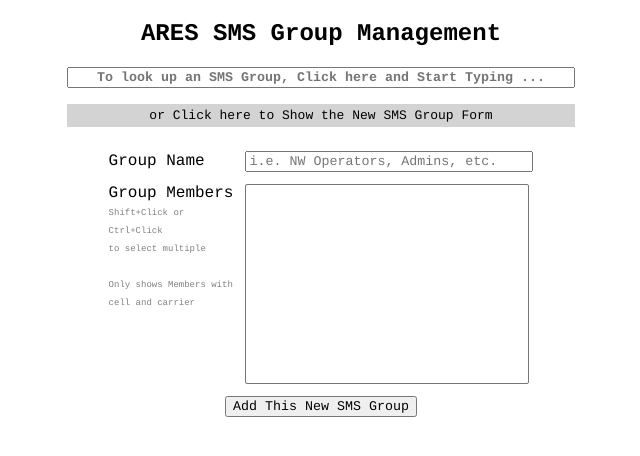
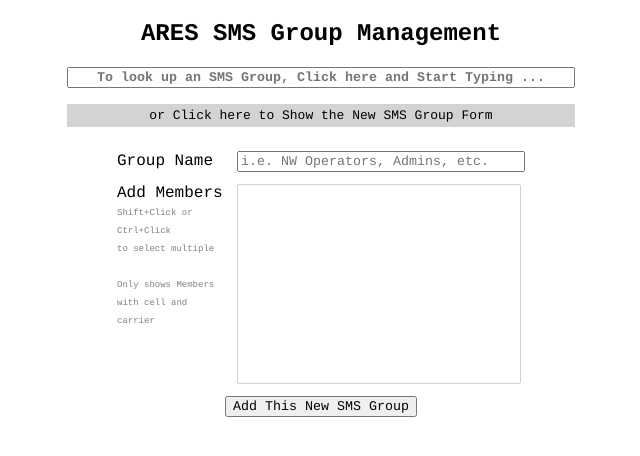
Before and after one commit to areslax/comms-log-toolkit, a PHP site: page /ARES_SMS_Group_Manage.php in a window 1280 px wide, after a click on "or Click here to Show the New SMS Group Form". Shown: the top 456 px of the page, without its empty margins (319-959 px from the left). Run offline with PHP 8.4, Linux system fonts and the light colour scheme; tables that the repository leaves empty or names only in its code hold one stand-in row (values such as "Sample post"); a stand-in replaces the project's code that opens the database connection; lists and menus that the app fills with data are empty; some libraries are stand-ins or nearby versions.

Commit message:
group sms message cronjob

```diff
--- a/ARES_SMS_Group_Manage.php
+++ b/ARES_SMS_Group_Manage.php
@@ -28,10 +28,11 @@ if (!empty($_POST['updatesmsgroup'])) {
 }
 
 //got message to group
+$sentmsg = "";
 if (!empty($_POST['sendmsg']) && !empty($_POST['smsgid'])) {
 	//enter into SMS_Queue
-	$sendts = (empty($_POST['smsq_send_ts'])) ? date("YmdHis"):date("YmdHis",strtotime($_POST['smsq_send_ts']));
-	$sentts = (empty($_POST['smsq_send_ts'])) ? date("YmdHis"):NULL;
+	$sendts = (empty($_POST['smsq_send_ts'])) ? date("YmdHi"):date("YmdHi",strtotime($_POST['smsq_send_ts']));
+	$sentts = (empty($_POST['smsq_send_ts'])) ? $sendts:NULL;
 	$q = $conn->prepare("insert into SMS_Queue (smsg_id,smsq_send_ts,smsq_sent_ts,smsq_message) values (:smsgid,:sendts,:sentts,:msg)");
 	$q->execute(array(':smsgid'=>$_POST['smsgid'],':sendts'=>$sendts,':sentts'=>$sentts,':msg'=>$_POST['smsq_message']));
 	//send immediately
@@ -44,13 +45,14 @@ if (!empty($_POST['sendmsg']) && !empty($_POST['smsgid'])) {
 		//get member cell+carrier and send message
 		$msg = @strip_tags($_POST['smsq_message']);
 		$msg = @stripslashes($msg);
+		$hed = "From: ares@areslax.org";
 		$delim = array("-","_"," ",".","(",")");
 		foreach($mids as $mid) {
 			$m = $conn->prepare("select mc_data,mc_carrier,carrier_ext from Member_Contacts left outer join Mobile_Carriers on Mobile_Carriers.carrier_id=Member_Contacts.mc_carrier where m_id=".$mid." and mc_carrier is not NULL and mc_type='4' limit 1");
 			$m->execute();
 			$to = $m->fetchAll(PDO::FETCH_ASSOC);
 			$addr = str_replace($delim,"",$to[0]['mc_data']).$to[0]['carrier_ext'];
-			mail($addr,"ARES SMS Message",$msg);
+			mail($addr,"ARES SMS Message",$msg,$hed);
 		}
 		$sentmsg .= "<div style='font-weight:bold;color:green;'>SMS Message sent!</div><script>setTimeout(\"location.href='ARES_SMS_Group_Manage.php?smsgid=".$_POST['smsgid']."'\",2000);</script>";
 	}
@@ -83,10 +85,10 @@ if ((!empty($_GET['smsgid']) && $_GET['smsgid']!='undefined' && is_numeric($_GET
 		}
 		$searchresult = "<form method=post>\n<input type=hidden name=updatesmsgroup value=1>\n<input type=hidden name=smsg_id value='".$smsgid."'>\n<table border=0 cellpadding=6 cellspacing=0 style='width:420px'>
 		<tr><td>Group Name</td><td><input type=text name=smsg_name class='incident' onfocus='this.select();' style='width:280px;text-align:left;' placeholder='i.e. NW Operators, Admins, etc.' value='".$r['smsg_name']."'></td></tr>
-		<tr valign=top><td>Group&nbsp;Members<br><span class=sm>Shift+Click or Ctrl+Click<br>to select multiple<br><br>Only shows Members with cell and carrier</span></td><td><select multiple name='m_ids[]' class='incident' style='width:280px;height:200px;text-align:left;'>".$m_ids."</select></td></tr>
-		<tr><th colspan=2><input type=submit value='Update This Group'> &nbsp; <button type=button onclick='deleteMe(".$smsgid.")'>Delete This Group</button></th></tr>
+		<tr valign=top><td>Group&nbsp;Members<br><span class=sm>Shift+Click or Ctrl+Click<br>to select multiple<br><br>Only shows Members with cell and carrier</span></td><td><select multiple name='m_ids[]' class='incident' style='width:280px;height:200px;text-align:left;border-color:lightgrey;'>".$m_ids."</select></td></tr>
+		<tr><th colspan=2><input type=submit value='Update This Group'> &nbsp; <input type=button onclick='deleteMe(".$smsgid.")' value='Delete This Group'> &nbsp; <input type=button value='Cancel Group Changes' onclick=\"location.href='ARES_SMS_Group_Manage.php?smsgid=".$smsgid."'\"></th></tr>
 		<tr><th colspan=2></form><hr><form method=post><input type=hidden name=sendmsg value=1><input type=hidden name=smsgid value='".$smsgid."'></th></tr>
-		<tr><th colspan=2>".$sentmsg."SEND AN SMS MESSAGE TO GROUP: \"".$smsg_name."\"</th></tr>
+		<tr><th colspan=2>".$sentmsg."SEND AN SMS MESSAGE TO: \"".$smsg_name."\"</th></tr>
 		<tr valign=top><td>Text Message<br><span class='sm'>No HTML, just text</span></td><td><textarea name=smsq_message style='width:280px'></textarea></td></tr>
 		<tr><td>Schedule&nbsp;Send</td><td><input type=text class='datepicker' name=smsq_send_ts style='width:200px' placeholder='Leave Empty for Send Now'></td></tr>
 		<tr><th colspan=2><input type=submit value='Send This SMS Message To: \"".$smsg_name."\"'></th></tr>
@@ -157,7 +159,7 @@ foreach($mres as $mr) {
 <input type=hidden name=addsmsgroup value=1>
 <table border=0 cellpadding=6 cellspacing=0 style='width:420px'>
 <tr><td>Group Name</td><td><input type=text name=smsg_name class='smsgroups' onfocus='this.select();' style='width:280px;text-align:left;' placeholder='i.e. NW Operators, Admins, etc.'></td></tr>
-<tr valign=top><td>Group&nbsp;Members<br><span class=sm>Shift+Click or Ctrl+Click<br>to select multiple<br><br>Only shows Members with cell and carrier</span></td><td><select multiple name="m_ids[]" style='width:284px;height:200px;text-align:left;'><?=$m_ids?></select></td></tr>
+<tr valign=top><td>Add&nbsp;Members<br><span class=sm>Shift+Click or Ctrl+Click<br>to select multiple<br><br>Only shows Members with cell and carrier</span></td><td><select multiple name="m_ids[]" style='width:284px;height:200px;text-align:left;border-color:lightgrey;'><?=$m_ids?></select></td></tr>
 <tr><th colspan=2><input type=submit value='Add This New SMS Group'></th></tr>
 </table>
 </form>
--- a/cron_SMS_Queue_process.php
+++ b/cron_SMS_Queue_process.php
@@ -1,6 +1,6 @@
 <?php
 require "db_conn.php";
-$chk = $conn->query("select smsq_id,smsq_message,smsg_id from SMS_Queue where smsq_sent_ts is NULL and smsq_sent_ts!='' and smsq_send_ts<='".date("YmdHi")."'");
+$chk = $conn->query("select smsq_id,smsq_message,smsg_id from SMS_Queue where smsq_sent_ts is NULL and smsq_send_ts<='".date("YmdHi")."'");
 $chk->execute();
 $res = $chk->fetchAll(PDO::FETCH_ASSOC);
 if (sizeOf($res)>0) {
@@ -12,13 +12,14 @@ if (sizeOf($res)>0) {
 		//get member cell+carrier and send message
 		$msg = @strip_tags($r['smsq_message']);
 		$msg = @stripslashes($msg);
+		$hed = "From: ares@areslax.org\r\n"."CC: stupidscript@gmail.com";
 		$delim = array("-","_"," ",".","(",")");
 		foreach($mids as $mid) {
 			$m = $conn->prepare("select mc_data,mc_carrier,carrier_ext from Member_Contacts left outer join Mobile_Carriers on Mobile_Carriers.carrier_id=Member_Contacts.mc_carrier where m_id=".$mid." and mc_carrier is not NULL and mc_type='4' limit 1");
 			$m->execute();
 			$to = $m->fetchAll(PDO::FETCH_ASSOC);
 			$addr = str_replace($delim,"",$to[0]['mc_data']).$to[0]['carrier_ext'];
-			mail($addr,"ARES SMS Message",$msg);
+			mail($addr,"ARES SMS Message",$msg,$hed);
 		}
 		$uq = $conn->query("update SMS_Queue set smsq_sent_ts='".date("YmdHi")."' where smsq_id='".$r['smsq_id']."' limit 1");
 		$uq->execute();
```
